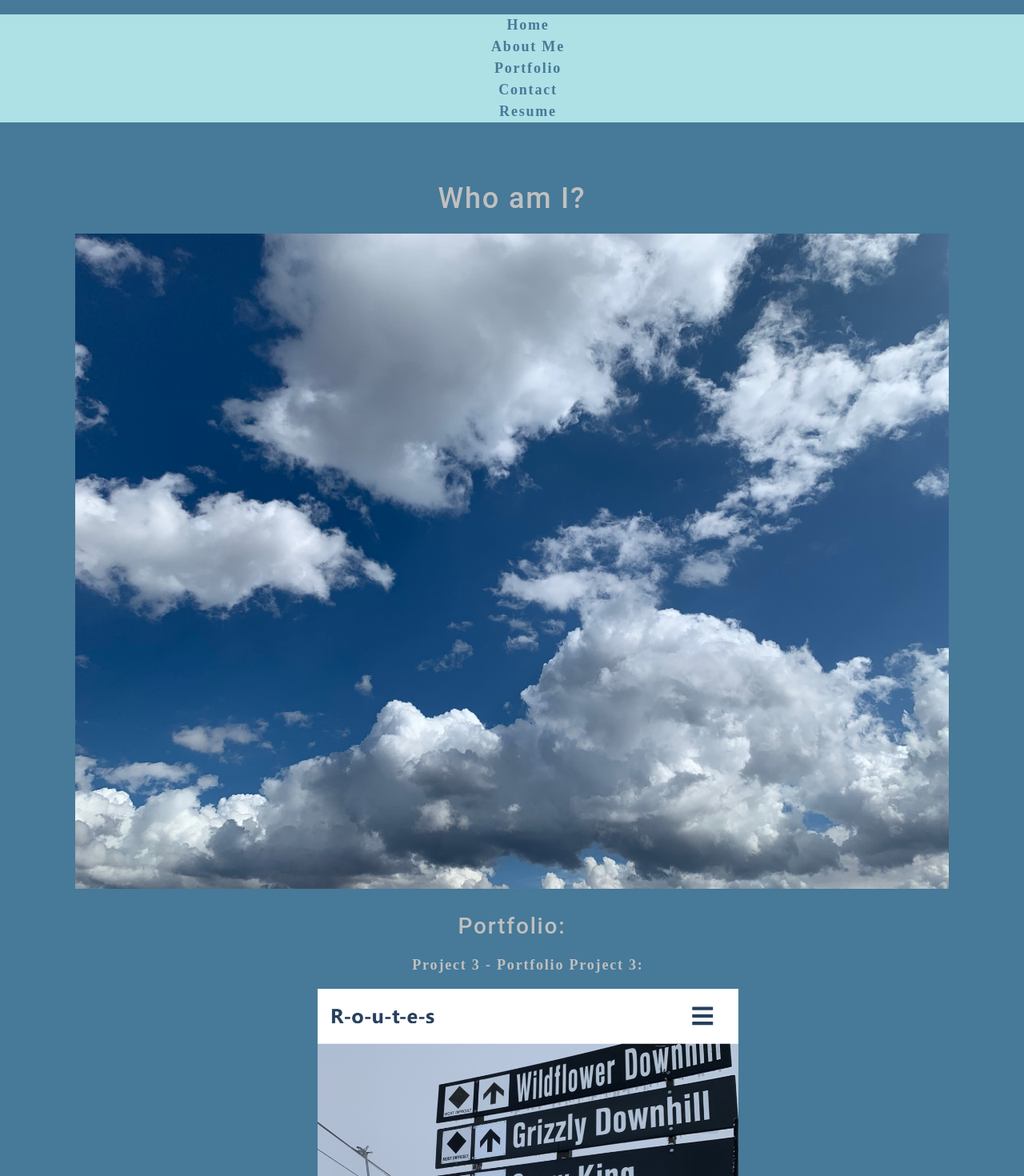
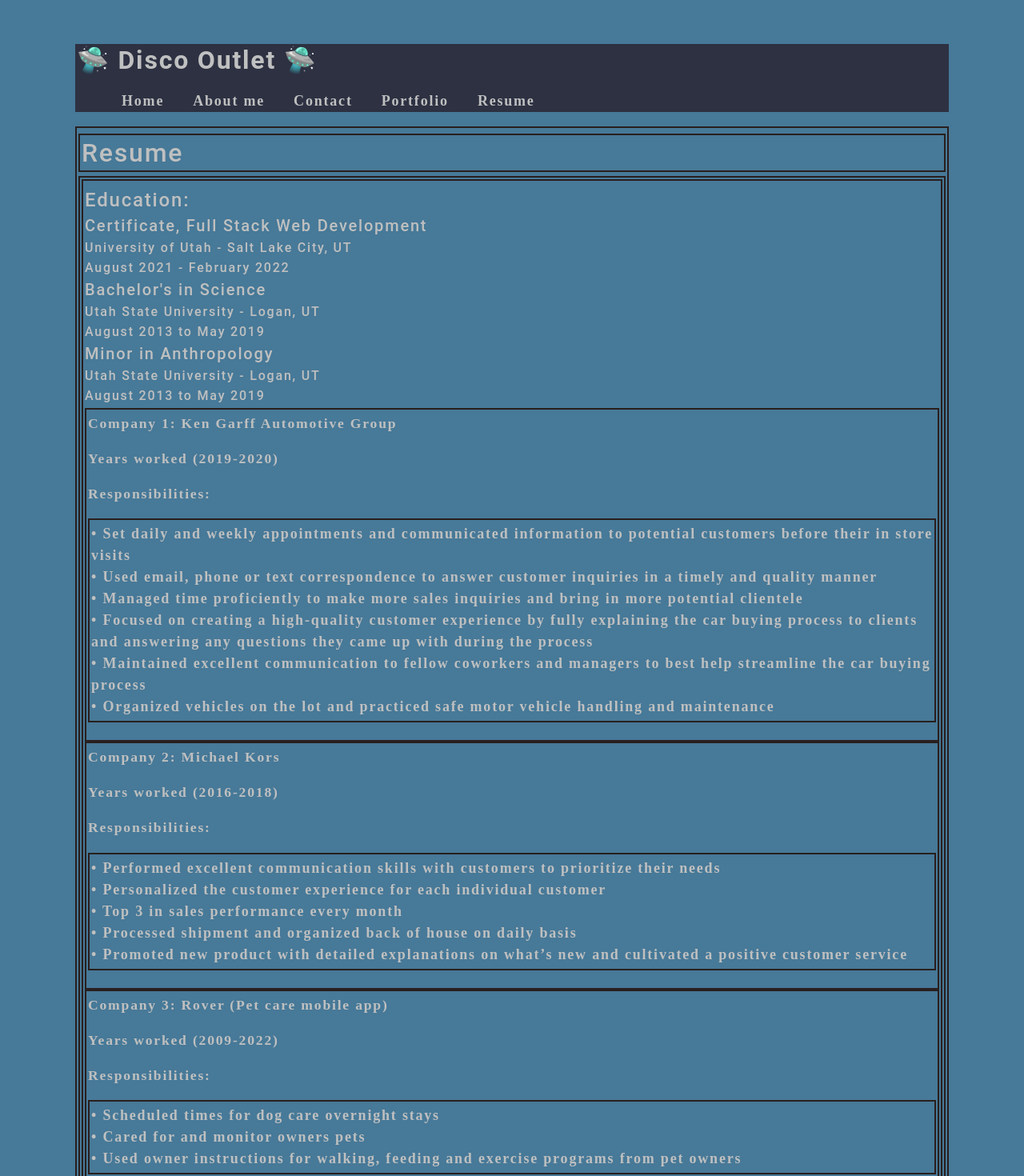
Before and after one commit to Plaindemon/disco-outlet-react-portfolio, a React (Create React App) app: page /resume in a window 1280 px wide. Shown: the top 1470 px of the page at 80% size. Built offline with nearby package versions, Linux system fonts and the light colour scheme.

Commit message:
header is responsive

```diff
--- a/src/App.js
+++ b/src/App.js
@@ -1,31 +1,37 @@
+import { BrowserRouter as Router, Routes, Route } from 'react-router-dom';
 import React from 'react';
 import './App.css';
+import Nav from './components/Navbar';
 import About from './components/About';
 import Portfolio from './components/Portfolio';
 import Contact from './components/Contact';
 import Resume from './components/Resume';
+import Footer from './components/Footer';
+import Home from './components/Home';
+
+
+
+
 
 function App() {
+
+
   return (
-    <div className="App">
-      <div>
-      <nav>
-          <ul className="navbar">
-            <li><a href="#home">Home</a></li>
-            <li><a href="#about">About Me</a></li>
-            <li><a href="#portfolio">Portfolio</a></li>
-            <li><a href="#contact">Contact</a></li>
-            <li><a href="#resume">Resume</a></li>
-          </ul>
-        </nav>
-      </div>
+    <div>
       <main>
-      <About></About>
-      <Portfolio></Portfolio>
-      <Contact></Contact>
-      <Resume></Resume>
+        <Router>
+          <Nav />
+          <Routes>
+            <Route path='/' element={<Home />} />
+            <Route path='/about' element={<About />} />
+            <Route path='/portfolio'  element={<Portfolio />} />
+            <Route path='/contact' element={<Contact />} />
+            <Route path='/resume' element={<Resume />} />
+          </Routes>
+
+        </Router>
       </main>
-
+      <Footer />
     </div>
   );
 }
--- a/src/components/Footer/index.js
+++ b/src/components/Footer/index.js
@@ -1,11 +1,11 @@
 import React from 'react';
 
-function Resume() {
+function Footer() {
   return (
     <section>
-      <h1 id="resume">Resume Goes here</h1>
+      <h1 id="footer">Footer Goes here</h1>
     </section>
   );
 }
 
-export default Resume;
+export default Footer;
--- /dev/null
+++ b/src/components/Home/index.js
@@ -0,0 +1,11 @@
+import React from 'react';
+
+function Home() {
+  return (
+    <section>
+      <h1 id="Home">Welcome! Take a look around</h1>
+    </section>
+  );
+}
+
+export default Home;
--- /dev/null
+++ b/src/components/Navbar/index.js
@@ -0,0 +1,44 @@
+import React from "react";
+import {  Link } from "react-router-dom";
+
+function Nav() {
+
+  return (
+    <header>
+  <h2>
+    <Link to="/">
+      <span role="img" aria-label="camera"> 🛸 Disco Outlet 🛸 </span>
+    </Link>
+  </h2>
+  <nav>
+    <ul className="flex-row">
+    <li className="mx-2">
+        <Link to="home">
+          Home
+        </Link>
+      </li>
+      <li className="mx-2">
+        <Link to="about">
+          About me
+        </Link>
+      </li>
+      <li className="mx-2">
+          <Link to="contact">
+              Contact
+          </Link>
+      </li>
+      <li className="mx-2">
+        <Link to="portfolio">
+            Portfolio
+        </Link>
+      </li>
+      <li className="mx-2">
+        <Link to="resume">Resume</Link>
+      </li>
+    </ul>
+  </nav>
+</header>
+  );
+}
+
+export default Nav;
--- a/src/components/Resume/index.js
+++ b/src/components/Resume/index.js
@@ -3,15 +3,49 @@ import React from 'react';
 
 function Resume() {
     return (
-        <section id="resume">
+        <section id="resume-section">
             <h2 className="resume-head">Resume</h2>
-            <div className="resume">
-                <div className="resume">
-                    <p>Company 1: Michael Kors</p>
+            <div className="resume-education">
+                <div className="resume-box">
+                    <h4>Education: </h4>
+                    <div>
+                        <h5>Certificate, Full Stack Web Development </h5>
+                        <h6>University of Utah - Salt Lake City, UT</h6>
+                        <h6>August 2021 - February 2022</h6>
+                    </div>
+                    <div>
+                        <h5>Bachelor's in Science</h5>
+                        <h6>Utah State University - Logan, UT</h6>
+                        <h6>August 2013 to May 2019</h6>
+                    </div>
+                    <div>
+                        <h5>Minor in Anthropology</h5>
+                        <h6>Utah State University - Logan, UT</h6>
+                        <h6>August 2013 to May 2019</h6>
+                    </div>
+                    <div className="resume-box">
+                        <p>Company 1: Ken Garff Automotive Group</p>
+                        <p> Years worked (2019-2020)</p>
+
+                        <p>Responsibilities: </p>
+                        <ol className="resume-box">
+                            <li>• Set daily and weekly appointments and communicated information to potential customers before their in store visits</li>
+                            <li>• Used email, phone or text correspondence to answer customer inquiries in a timely and quality manner</li>
+                            <li>• Managed time proficiently to make more sales inquiries and bring in more potential clientele </li>
+                            <li>• Focused on creating a high-quality customer experience by fully explaining the car buying process to clients and answering any questions they came up with during the process  </li>
+                            <li>• Maintained excellent communication to fellow coworkers and managers to best help streamline the car buying process</li>
+                            <li>• Organized vehicles on the lot and practiced safe motor vehicle handling and maintenance
+                            </li>
+
+                        </ol>
+
+                    </div>
+                    <div className="resume-box">
+                        <p>Company 2: Michael Kors</p>
                         <p>Years worked (2016-2018)</p>
 
                         <p>Responsibilities:  </p>
-                    <ol className="resume">
+                        <ol className="resume-box">
                             <li> • Performed excellent communication skills with customers to prioritize their needs</li>
                             <li> • Personalized the customer experience for each individual customer</li>
                             <li> • Top 3 in sales performance every month</li>
@@ -19,42 +53,23 @@ function Resume() {
                             <li> • Promoted new product with detailed explanations on what’s new and cultivated a positive customer service</li>
 
                         </ol>
-                    <ol className="resume">
-                        <li>Add work example here</li>
-                    </ol>
+
                     </div>
 
-                <div className="resume">
-                    <p>Company 2: Years worked (2010-2015)</p>
+                    <div className="resume-box">
+                        <p>Company 3: Rover (Pet care mobile app) </p>
+                        <p>Years worked (2009-2022)</p>
 
                         <p>Responsibilities: </p>
-                    <ol className="resume">
-                        <li>Add work responsibilities here</li>
-                        <li>Add work example here</li>
+                        <ol className="resume-box">
+                            <li> • Scheduled times for dog care overnight stays</li>
+                            <li> • Cared for and monitor owners pets</li>
+                            <li> • Used owner instructions for walking, feeding and exercise programs from pet owners </li>
+
                         </ol>
 
                     </div>
-                <div className="resume">
-                    <p>Company 3: Years worked (20009-2010)</p>
-
-                    <p>Responsibilities: </p>
-                    <ol className="resume">
-                        <li>Add work responsibilities here</li>
-                        <li>Add work example here</li>
-                    </ol>
-
                 </div>
-                <div className="resume">
-                    <p>Company 4: Years worked (20009-2010)</p>
-
-                    <p>Responsibilities: </p>
-                    <ol className="resume">
-                        <li>Add work responsibilities here</li>
-                        <li>Add work example here</li>
-                    </ol>
-
-                </div>
-
             </div>
 
             <div>
@@ -89,22 +104,7 @@ function Resume() {
 
                 </ul>
             </div>
-            <h4>Education: </h4>
-            <div>
-                <h5>Certificate, Full Stack Web Development </h5>
-                <h7>University of Utah - Salt Lake City, UT</h7>
-                <h8>August 2021 - February 2022</h8>
-            </div>
-            <div>
-                <h5>Bachelor's in Science</h5>
-                <h7>Utah State University - Logan, UT</h7>
-                <h8>August 2013 to May 2019</h8>
-            </div>
-            <div>
-                <h5>Minor in Anthropology</h5>
-                <h7>Utah State University - Logan, UT</h7>
-                <h8>August 2013 to May 2019</h8>
-            </div>
+
         </section>
     );
 }
--- a/src/index.css
+++ b/src/index.css
@@ -295,3 +295,23 @@ a {
 .navActive {
   color: var(--secondary);
 }
+
+#resume-section {
+  border: 2px solid var(--darker);
+  padding: 2px 2px;
+}
+
+.resume-head {
+  border: 2px solid var(--darker);
+  padding: 2px 2px;
+}
+
+.resume-education {
+  border: 2px solid var(--darker);
+  padding: 2px 2px;
+}
+
+.resume-box {
+  border: 2px solid var(--darker);
+  padding: 4px 2px;
+}
```
Also changed, not shown: package.json (+7 -0 lines), 1 other file (tests, documents, lock files or other folders). Lines whose indentation alone changed are shown as unchanged.
